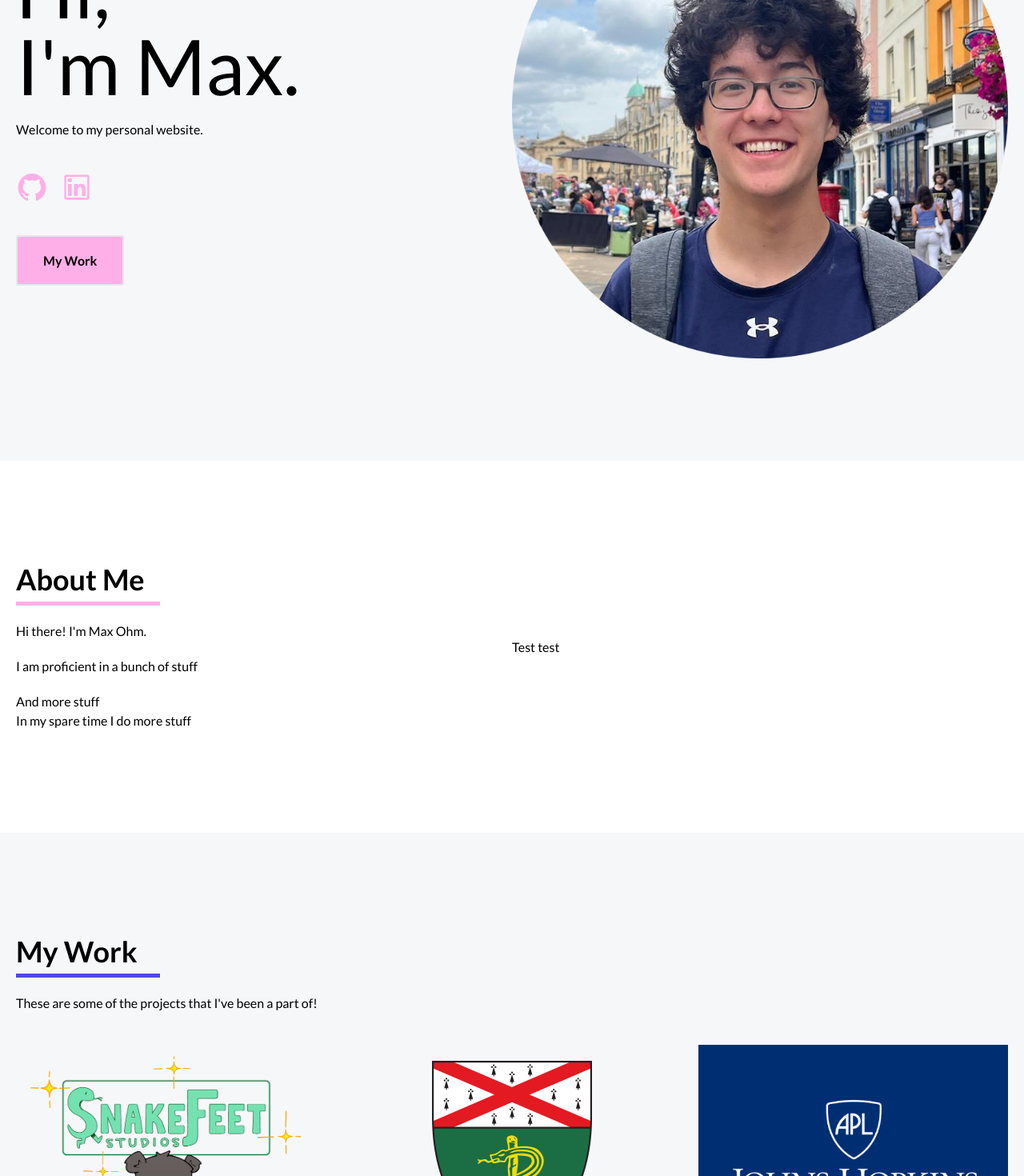
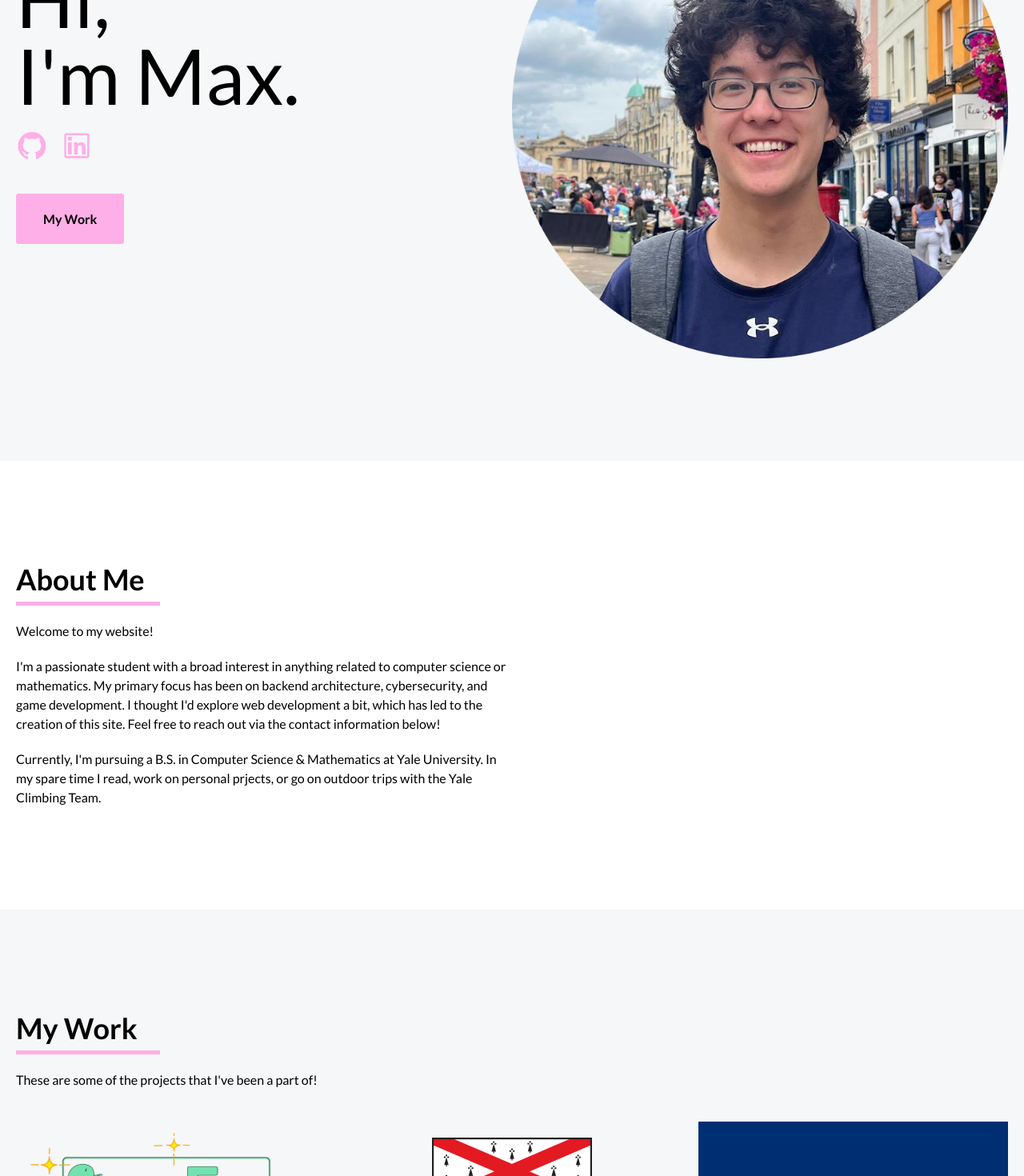
Before and after one commit to Maxohm491/Maxohm491.github.io, a React (Create React App) app: page / in a window 1280 px wide. Shown: the part 300-1770 px from the top of the page at 80% size. Built offline with nearby package versions, Linux system fonts and the light colour scheme.

Commit message:
Removed unused files, added CNAME

```diff
--- a/src/components/About.tsx
+++ b/src/components/About.tsx
@@ -10,26 +10,21 @@ const About = () => {
                     </h2>
 
                     <p className="pb-5">
-                        Hi there! I'm Max Ohm.
+                        Welcome to my website!
                     </p>
                     <p className="pb-5">
-                        I am proficient in  a bunch of stuff
+                        I'm a passionate student with a broad interest in anything related to computer science or mathematics. My primary focus has been on backend architecture, cybersecurity, and game development. I thought I'd explore web development a bit, which has led to the creation of this site. Feel free to reach out via the contact information below!
                     </p>
-
                     <p>
-                        And more stuff
-                    </p>
-
-                    <p>
-                        In my spare time I do more stuff
+                        Currently, I'm pursuing a B.S. in Computer Science & Mathematics at Yale University. In my spare time I read, work on personal prjects, or go on outdoor trips with the Yale Climbing Team.
                     </p>
                 </div>
 
-                <div className="about-img hidden md:block">
+                {/* <div className="about-img hidden md:block">
                     <p>
                         Test test
                     </p>
-                </div>
+                </div> */}
             </div>
         </section>
     );
--- a/src/components/Footer.tsx
+++ b/src/components/Footer.tsx
@@ -9,7 +9,7 @@ const Footer = () => {
       <div
         className="text-center text-black px-6"> |
       </div>
-      <a className="font-bold text-accent hover:text-[#fe93de] underline" href="https://github.com/Maxohm491/Maxohm491.github.io/tree/master" target="_blank">
+      <a className="font-bold text-black hover:text-[#fe93de] underline" href="https://github.com/Maxohm491/Maxohm491.github.io/tree/master" target="_blank">
         Source Code
       </a>
     </div>
--- a/src/components/Header.tsx
+++ b/src/components/Header.tsx
@@ -17,16 +17,16 @@ const Header = () => {
             <nav className="hidden md:block">
                 <ul className="flex">
                     <li>
-                        <a className="font-bold" href="/#about">About</a>
+                        <a className="font-bold hover:text-[#fe93de]" href="/#about">About</a>
                     </li>
                     <li>
-                        <a className="font-bold" href="/#projects">Projects</a>
+                        <a className="font-bold hover:text-[#fe93de]" href="/#projects">Projects</a>
                     </li>
                     <li>
-                        <a className="font-bold" href="/#contact">Contact</a>
+                        <a className="font-bold hover:text-[#fe93de]" href="/#contact">Contact</a>
                     </li>
                     <li>
-                        <a className="font-bold" target="_blank" rel="noreferrer"> {/*href="#resume -link"*/}
+                        <a className="font-bold hover:text-[#fe93de]" target="_blank" rel="noreferrer"> {/*href="#resume -link"*/}
                             Resume
                         </a>
                     </li>
@@ -35,20 +35,20 @@ const Header = () => {
 
             {/* Mobile Nav */}
             <nav
-                className={!toggle ? "mobile-nav left-[-100%]" : "mobile-nav left-0"}
+                className={!toggle ? "mobile-nav left-[-100%] bg-secondary" : "mobile-nav left-0 bg-secondary"}
             >
-                <ul className="flex flex-col">
+                <ul className="flex flex-col bg-secondary">
                     <li>
-                        <a href="/#about">About</a>
+                        <a className="font-bold hover:text-[#fe93de]" href="/#about">About</a>
                     </li>
                     <li>
-                        <a href="/#projects">Projects</a>
+                        <a className="font-bold hover:text-[#fe93de]" href="/#projects">Projects</a>
                     </li>
                     <li>
-                        <a href="/#contact">Contact</a>
+                        <a className="font-bold hover:text-[#fe93de]" href="/#contact">Contact</a>
                     </li>
                     <li>
-                        <a href="/#resume">Resume</a>
+                        <a className="font-bold hover:text-[#fe93de]" href="/#resume">Resume</a>
                     </li>
                 </ul>
             </nav>
--- a/src/components/Hero.tsx
+++ b/src/components/Hero.tsx
@@ -15,9 +15,9 @@ const Hero = () => {
                         Hi, <br />I'm Max. <br />
                     </h1>
 
-                    <p className="py-5">
-                        Welcome to my personal website.
-                    </p>
+                    {/* <p className="py-5">
+                        Welcome to my personal website! I'm a passionate
+                    </p> */}
 
                     <div className="flex py-5 ">
                         <a
@@ -37,12 +37,10 @@ const Hero = () => {
                         </a>
                     </div>
 
-                    <div className="pt-10">
+                    <div className="py-10">
                         <a
                             href="/#projects"
-                            className="hover:bg-[#fe93de] bg-accent border-2 rounded text-black px-8 py-5 font-bold"
-                            // className="hover:bg-transparent bg-accent border-2 border-[#ffafe7] rounded text-black px-8 py-5 font-bold"
-
+                            className="hover:bg-[#fe93de] hover:border-[#fe93de] bg-accent border-2 border-accent rounded text-black px-8 py-5 font-bold"
                         >
                             My Work
                         </a>
--- a/src/components/Projects.tsx
+++ b/src/components/Projects.tsx
@@ -40,7 +40,7 @@ const Projects = () => {
         <section className="bg-primary text-black px-5 py-32" id="projects">
             <div className="container mx-auto grid md:grid-cols-2 items-center md:justify-between">
                 <div className="about-info mb-5">
-                    <h2 className="text-4xl font-bold mb-5 border-b-[5px] w-[180px] border-indigo-600 pb-2">
+                    <h2 className="text-4xl font-bold mb-5 border-b-[5px] w-[180px] border-accent pb-2">
                         My Work
                     </h2>
 
@@ -66,7 +66,8 @@ const Projects = () => {
                                     <a
                                         href={project.link}
                                         target="_blank"
-                                        className="bg-accent border-2 border-[#7477FF] text-black px-5 py-2 hover:bg-transparent font-bold duration-250"
+                                        // className="bg-accent border-2 border-[#7477FF] text-black px-5 py-2 hover:bg-transparent font-bold"
+                                        className="hover:bg-[#fe93de] hover:border-[#fe93de] bg-accent border-2 border-accent rounded text-black px-5 py-2 font-bold"
                                     >
                                         {project.link_name}
                                     </a>
```
Also changed, not shown: 1 other file (tests, documents, lock files or other folders).
